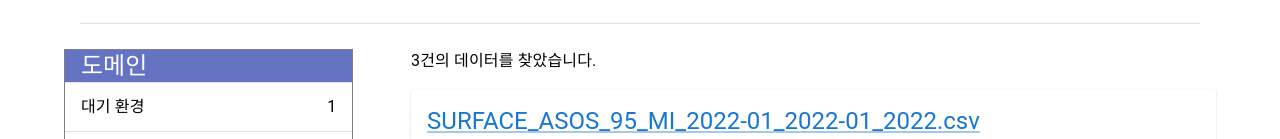
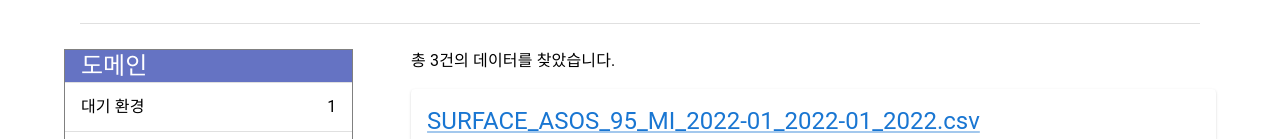
Before and after one commit to ClustProject/WSAutoMLMainWeb, a React (Create React App) app in the folder app/user-web/: page /search in a window 1280 px wide. Shown: the part 234-373 px from the top of the page. Built offline with nearby package versions, Linux system fonts and the light colour scheme.

Commit message:
feat: 데이터 검색 결과 문구에 `총` 접두어 추가 #271

```diff
--- a/app/user-web/src/components/presentational/search/DataSetCountText.jsx
+++ b/app/user-web/src/components/presentational/search/DataSetCountText.jsx
@@ -7,7 +7,7 @@ const dataSetCount = 3;
 export default function DataSetCountText() {
   return (
     <Typography>
-      {dataSetCount}건의 데이터를 찾았습니다.
+      총 {dataSetCount}건의 데이터를 찾았습니다.
     </Typography>
   );
 }
```
